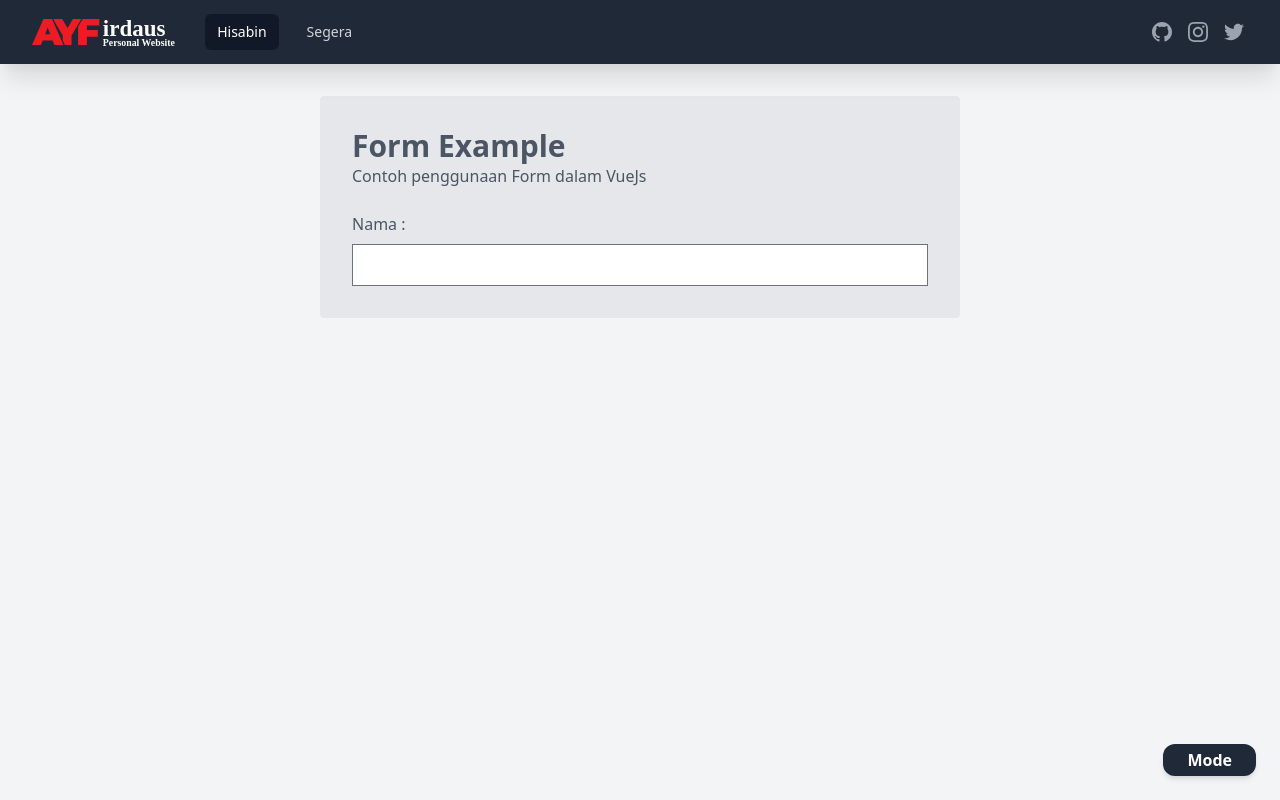
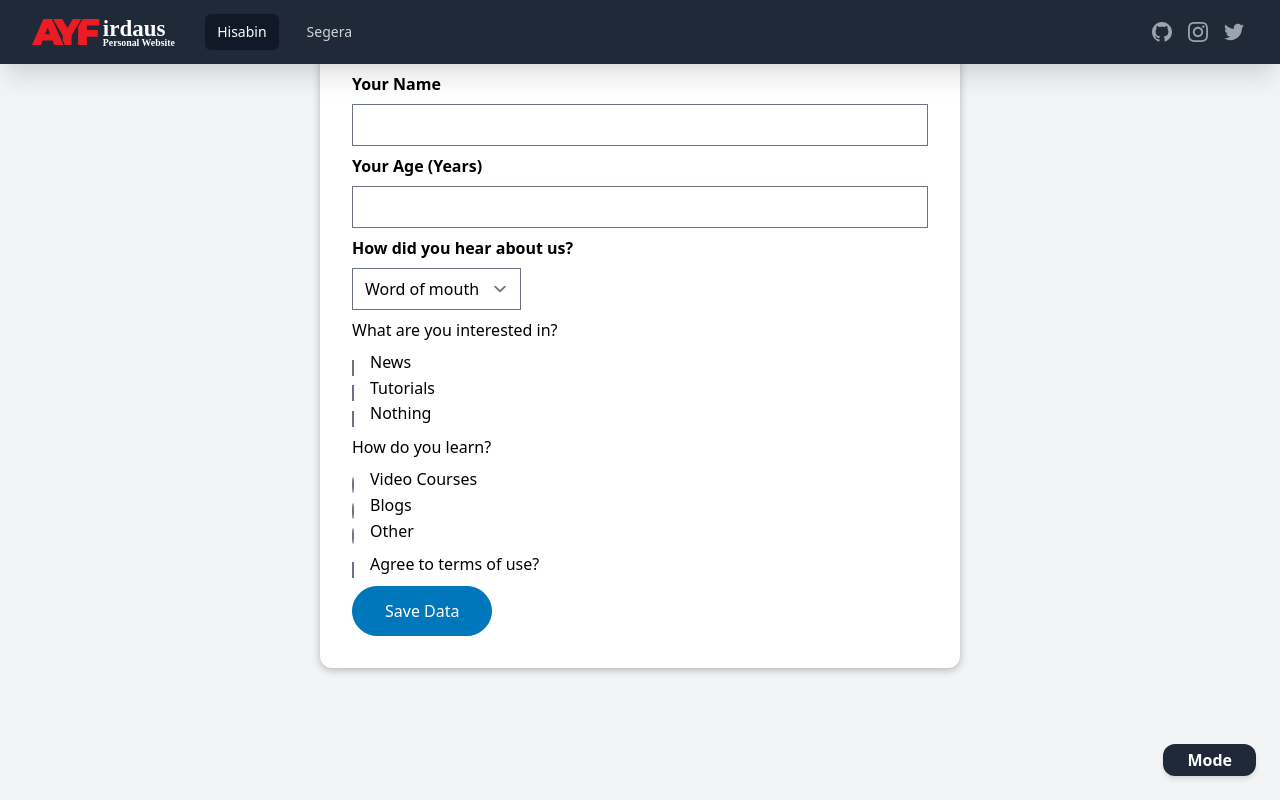
Before and after one commit to amyar32/vuejs-cli-playground, a Vue app: page / in a window 1280 px wide. Built offline with nearby package versions, Linux system fonts and the light colour scheme.

Commit message:
new form

```diff
--- a/src/components/Form.vue
+++ b/src/components/Form.vue
@@ -1,21 +1,205 @@
 <template>
-  <div class="grid grid-cols-1 justify-items-center">
-    <div
-      class="mt-24 p-8 w-11/12 sm:w-7/12 xl:w-6/12 bg-gray-200 text-gray-600 rounded"
-    >
-      <p class="text-3xl font-bold">Form Example</p>
-      <p>Contoh penggunaan Form dalam VueJs</p>
-
-      <form action="">
-        <div class="mt-6">
-          <label class="mb-2 block" for="nama">Nama :</label>
-          <input class="w-full" id="nama" type="text" />
-        </div>
-      </form>
+  <form @submit.prevent="submitForm">
+    <div class="form-control">
+      <label for="user-name">Your Name</label>
+      <input id="user-name" name="user-name" type="text" v-model="userName" />
     </div>
-  </div>
+    <div class="form-control">
+      <label for="age">Your Age (Years)</label>
+      <input
+        id="age"
+        name="age"
+        type="number"
+        v-model="userAge"
+        ref="ageInput"
+      />
+    </div>
+    <div class="form-control">
+      <label for="referrer">How did you hear about us?</label>
+      <select id="referrer" name="referrer" v-model="referrer">
+        <option value="google">Google</option>
+        <option value="wom">Word of mouth</option>
+        <option value="newspaper">Newspaper</option>
+      </select>
+    </div>
+    <div class="form-control">
+      <h2>What are you interested in?</h2>
+      <div>
+        <input
+          id="interest-news"
+          name="interest"
+          type="checkbox"
+          value="news"
+          v-model="interest"
+        />
+        <label for="interest-news">News</label>
+      </div>
+      <div>
+        <input
+          id="interest-tutorials"
+          name="interest"
+          type="checkbox"
+          value="tutorials"
+          v-model="interest"
+        />
+        <label for="interest-tutorials">Tutorials</label>
+      </div>
+      <div>
+        <input
+          id="interest-nothing"
+          name="interest"
+          type="checkbox"
+          value="nothing"
+          v-model="interest"
+        />
+        <label for="interest-nothing">Nothing</label>
+      </div>
+    </div>
+    <div class="form-control">
+      <h2>How do you learn?</h2>
+      <div>
+        <input
+          id="how-video"
+          name="how"
+          type="radio"
+          value="video"
+          v-model="how"
+        />
+        <label for="how-video">Video Courses</label>
+      </div>
+      <div>
+        <input
+          id="how-blogs"
+          name="how"
+          type="radio"
+          value="blogs"
+          v-model="how"
+        />
+        <label for="how-blogs">Blogs</label>
+      </div>
+      <div>
+        <input
+          id="how-other"
+          name="how"
+          type="radio"
+          value="other"
+          v-model="how"
+        />
+        <label for="how-other">Other</label>
+      </div>
+    </div>
+    <div class="form-control">
+      <input
+        type="checkbox"
+        id="confirm-terms"
+        name="confirm-terms"
+        v-model="confirm"
+      />
+      <label for="confirm-terms">Agree to terms of use?</label>
+    </div>
+    <div>
+      <button>Save Data</button>
+    </div>
+  </form>
 </template>
 
-<script></script>
+<script>
+export default {
+  data() {
+    return {
+      userName: "",
+      userAge: null,
+      referrer: "wom",
+      interest: [],
+      how: null,
+      confirm: false,
+    };
+  },
+  methods: {
+    submitForm() {
+      console.log("Username: " + this.userName);
+      this.userName = "";
+      console.log("User age:");
+      console.log(this.userAge + 5);
+      console.log(this.$refs.ageInput.value + 5);
+      console.log(31);
+      this.userAge = null;
+      console.log("Referrer: " + this.referrer);
+      this.referrer = "wom";
+      console.log("Checkboxes");
+      console.log(this.interest);
+      console.log("Radio buttons");
+      console.log(this.how);
+      this.interest = [];
+      this.how = null;
+      console.log("Confirm?");
+      console.log(this.confirm);
+      this.confirm = false;
+    },
+  },
+};
+</script>
 
-<style lang="postcss"></style>
+<style scoped>
+form {
+  margin: 2rem auto;
+  max-width: 40rem;
+  border-radius: 12px;
+  box-shadow: 0 2px 8px rgba(0, 0, 0, 0.26);
+  padding: 2rem;
+  background-color: #ffffff;
+}
+
+.form-control {
+  margin: 0.5rem 0;
+}
+
+label {
+  font-weight: bold;
+}
+
+h2 {
+  font-size: 1rem;
+  margin: 0.5rem 0;
+}
+
+input,
+select {
+  display: block;
+  width: 100%;
+  font: inherit;
+  margin-top: 0.5rem;
+}
+
+select {
+  width: auto;
+}
+
+input[type="checkbox"],
+input[type="radio"] {
+  display: inline-block;
+  width: auto;
+  margin-right: 1rem;
+}
+
+input[type="checkbox"] + label,
+input[type="radio"] + label {
+  font-weight: normal;
+}
+
+button {
+  font: inherit;
+  border: 1px solid #0076bb;
+  background-color: #0076bb;
+  color: white;
+  cursor: pointer;
+  padding: 0.75rem 2rem;
+  border-radius: 30px;
+}
+
+button:hover,
+button:active {
+  border-color: #002350;
+  background-color: #002350;
+}
+</style>
```
Also changed, not shown: 1 other file (tests, documents, lock files or other folders).
